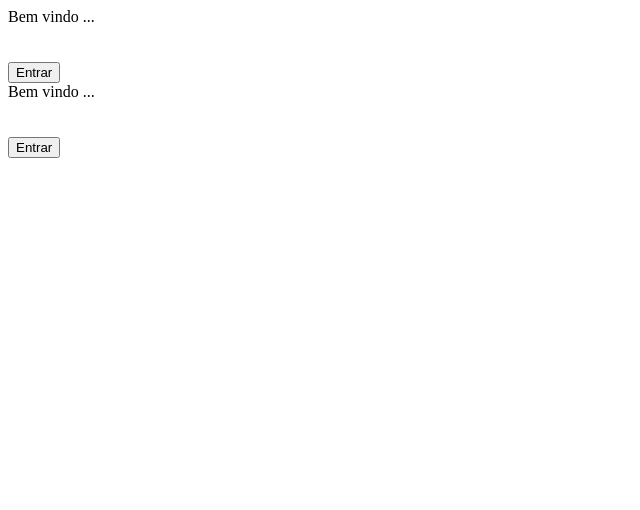
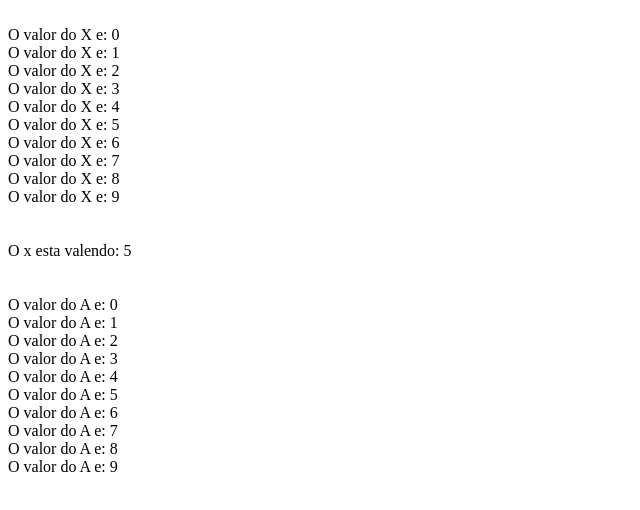
Before and after one commit to yuryshadow/aprendaReact-JS, a plain HTML site: page Projeto 1/index.html in a window 1280 px wide. Shown: the whole page, without its empty margins (0-640 px from the left). Drawn offline with Linux system fonts and the light colour scheme.

Commit message:
Trabalhando com Loops

```diff
--- a/Projeto 1/index.html
+++ b/Projeto 1/index.html
@@ -6,24 +6,6 @@
     </head>
     <body>
 
-        <div id="area">
-            Bem vindo ...
-        </div>
-
-        <br><br>
-
-        <button onclick="entrar()">Entrar</button>
-
-        <!--Segundo metodo-->
-
-        <div id="area2">
-            Bem vindo ...
-        </div>
-
-        <br><br>
-
-        <button onclick="entrar2('lucas', 22)">Entrar</button>
-
 
     </body>
 </html>
--- a/Projeto 1/script.js
+++ b/Projeto 1/script.js
@@ -1,23 +1,21 @@
+//while = Enquanto.
 
-// funcao entrar
+x=0;
 
-function entrar(){
 
-    var area = document.getElementById('area');
-    var texto = prompt('Digite seu nome?');
+while(x < 10){
+ document.write("<br> O valor do X e: " + x);
 
-    if(texto == '' || texto == null){
-        alert('Digite seu nome novamente!');
-        area.innerHTML = 'Bem vindo ...';
-    }else{
-        area.innerHTML = 'Bem vindo' + texto;
-    }
+x++;
+
 }
 
-function entrar2(nome, idade){
+x = 5
+document.write("<br><br><br> O x esta valendo: " + x + "<br><br>");
 
-    var area = document.getElementById('area2');
-    var texto = prompt('Digite seu sobrenome?');
-    area.innerHTML = nome + " " + texto + " " + idade;
 
+//For = Para
+
+for(a = 0; a < 10; a++ ){
+    document.write("<br> O valor do A e: " + a);
 }
```
